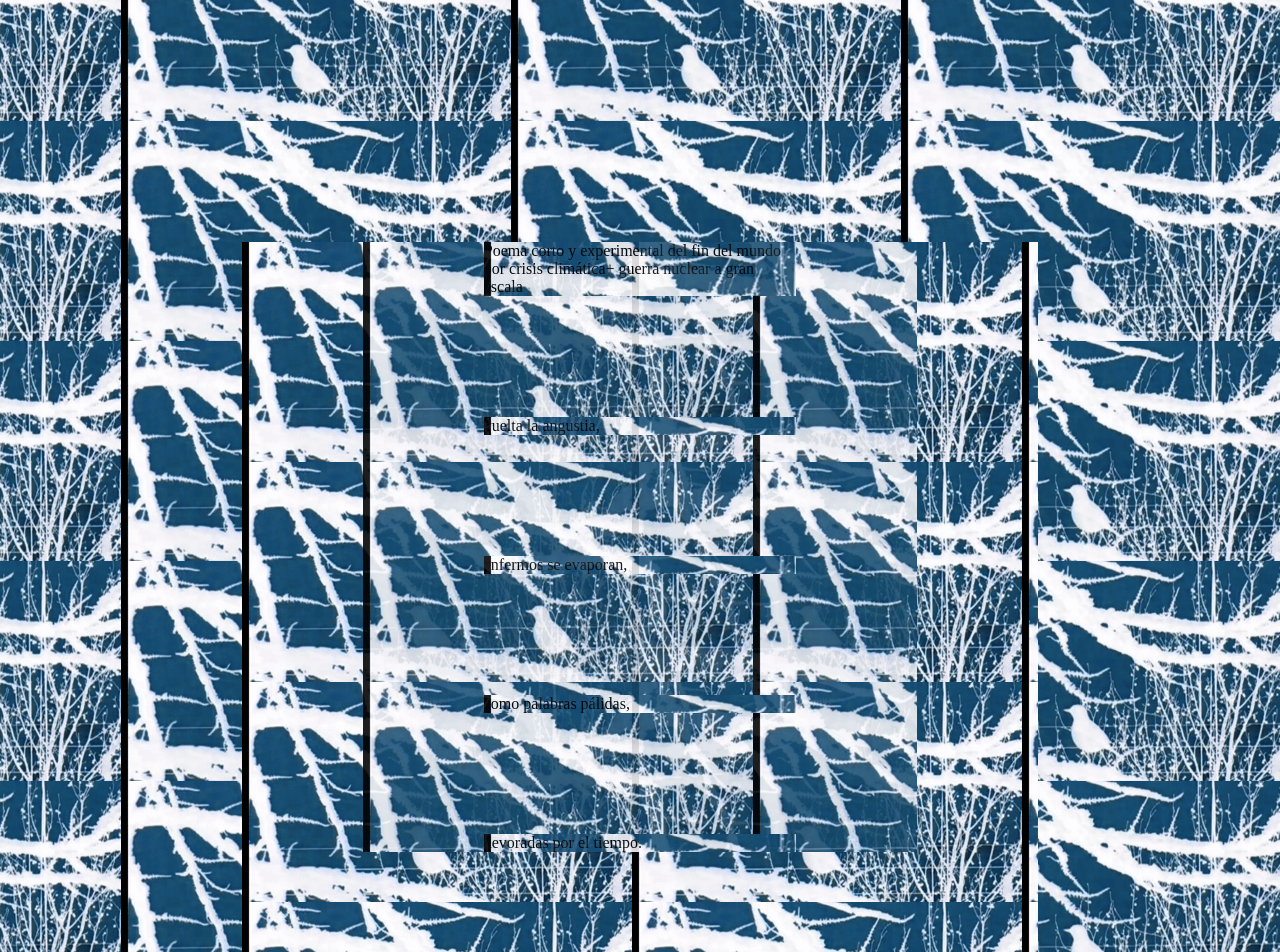
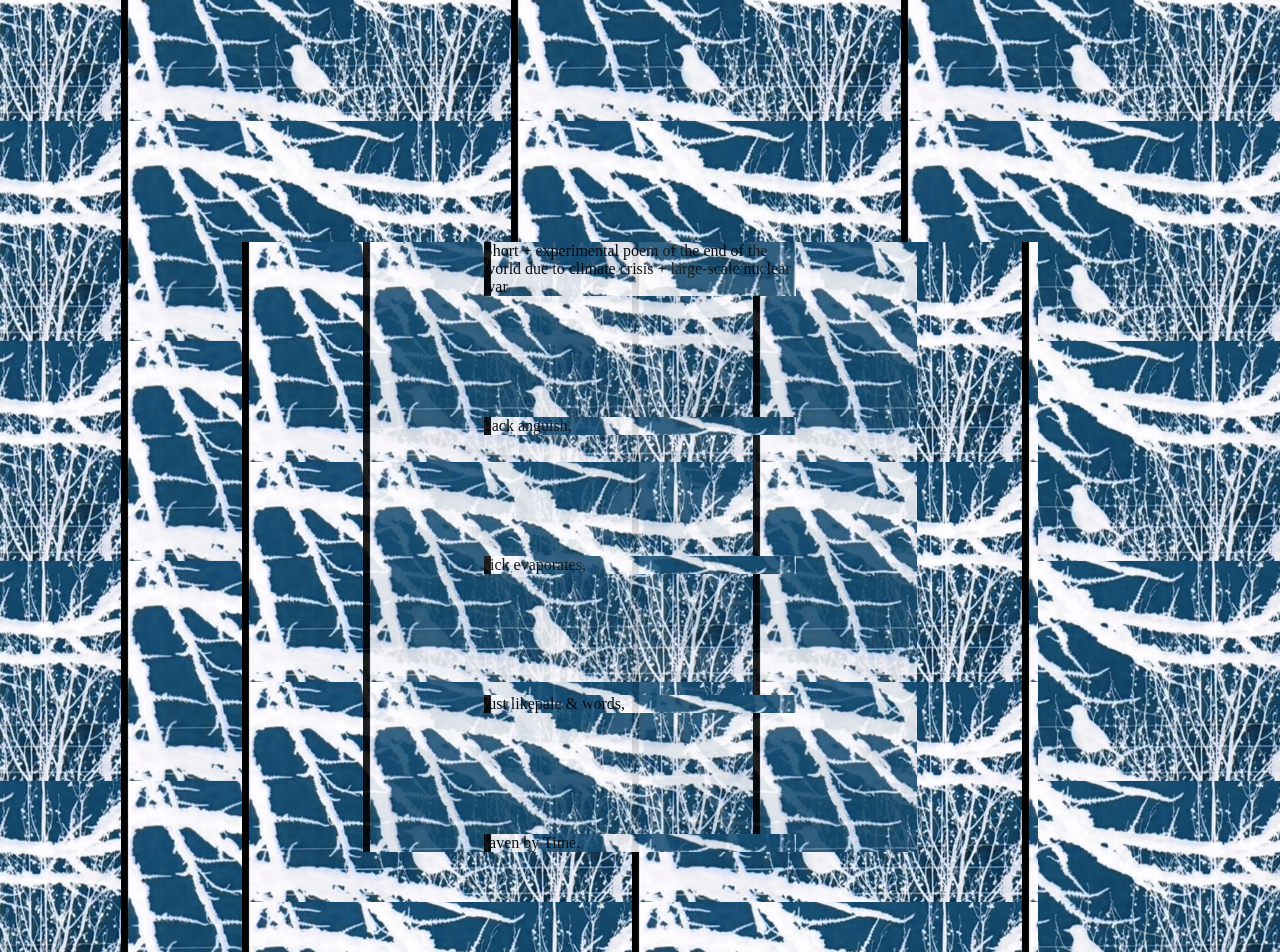
Before and after one commit to asingletake/asingletake.github.io, a plain HTML site: page tower01.html in a window 1280 px wide. Shown: the top 952 px of the page. Drawn offline with Linux system fonts and the light colour scheme.

Commit message:
Update tower01.html

```diff
--- a/tower01.html
+++ b/tower01.html
@@ -21,11 +21,11 @@
 <body>
 
 	<div>
-	<p>Poema corto y experimental del fin del mundo por crisis climática+ guerra nuclear a gran escala</p>
-	<p>vuelta la angustia,</p>
-	<p>enfermos se evaporan,</p>
-	<p>como palabras pálidas,</p>
-	<p>devoradas por el tiempo.</p>
+	<p>Short + experimental poem of the end of the world due to climate crisis + large-scale nuclear war</p>
+	<p>back anguish,</p>
+	<p>sick evaporates,</p>
+	<p>just likepale &amp; words,</p>
+	<p>raven by Time.</p>
 	</div>
 
 
```
